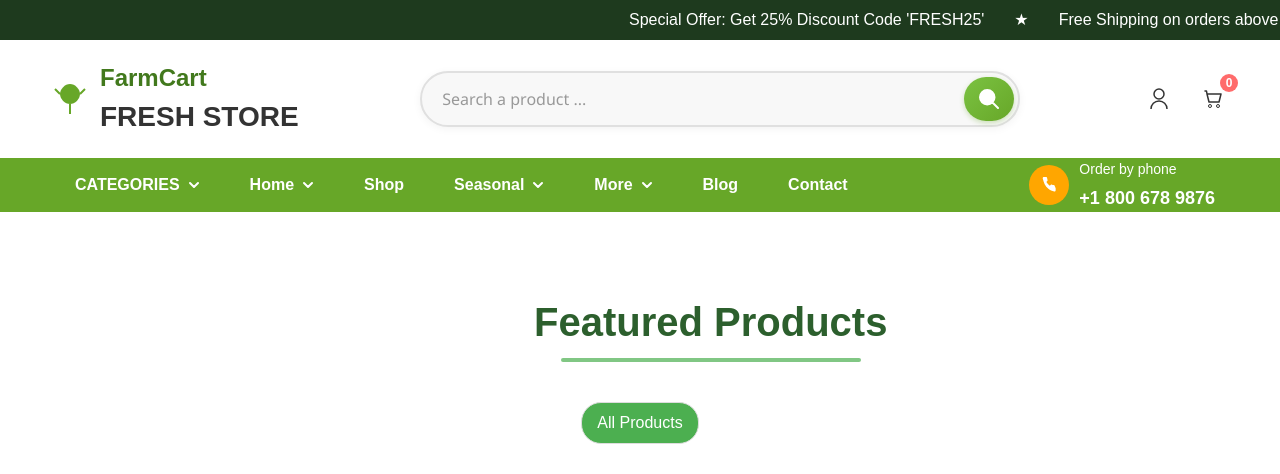
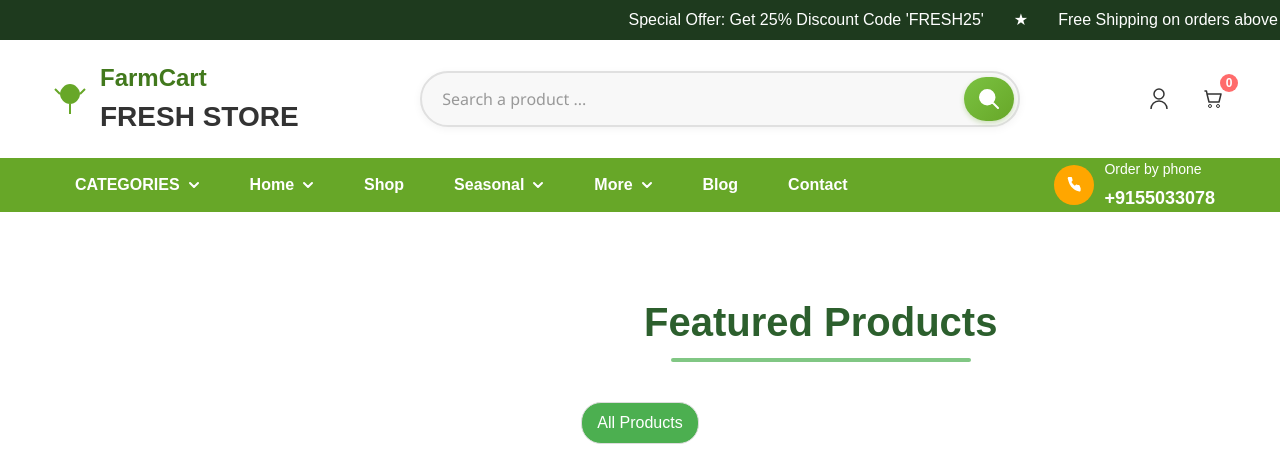
Before and after one commit to Sudhanshu9155/int219, a PHP site: page /marketplace/products.php in a window 1280 px wide. Shown: the top 474 px of the page. Run offline with PHP 8.4, Linux system fonts and the light colour scheme; data that the repository does not hold is empty; some libraries are stand-ins or nearby versions.

Commit message:
Sudhanshu Kumar

```diff
--- a/header.php
+++ b/header.php
@@ -1,6 +1,8 @@
 <?php
 @ob_start();
-session_start();?>
+// session_start();
+
+?>
 <!DOCTYPE html>
 <html lang="en">
 <head>
@@ -698,7 +700,7 @@ session_start();?>
     <div class="announcement-content">
       <div class="announcement-item">Special Offer: Get 25% Discount Code 'FRESH25'</div>
       <span class="star-icon">★</span>
-      <div class="announcement-item">Free Shipping on orders above $75</div>
+      <div class="announcement-item">Free Shipping on orders above ₹6000</div>
       <span class="star-icon">★</span>
       <div class="announcement-item">Local Delivery Within 24 Hours</div>
       <span class="star-icon">★</span>
@@ -856,7 +858,7 @@ session_start();?>
       </div>
       <div>
         <div class="call-text">Order by phone</div>
-        <div class="phone-number">+1 800 678 9876</div>
+        <div class="phone-number">+9155033078</div>
       </div>
     </div>
   </div>
--- a/marketplace/products.php
+++ b/marketplace/products.php
@@ -128,7 +128,7 @@ body {
 
 .productH {
     text-align: center;
-    margin-left: 470px;
+    margin-left: 580px;
     font-size: 2.5em;
     font-weight: 600;
     color: #2c5f2d;
```
